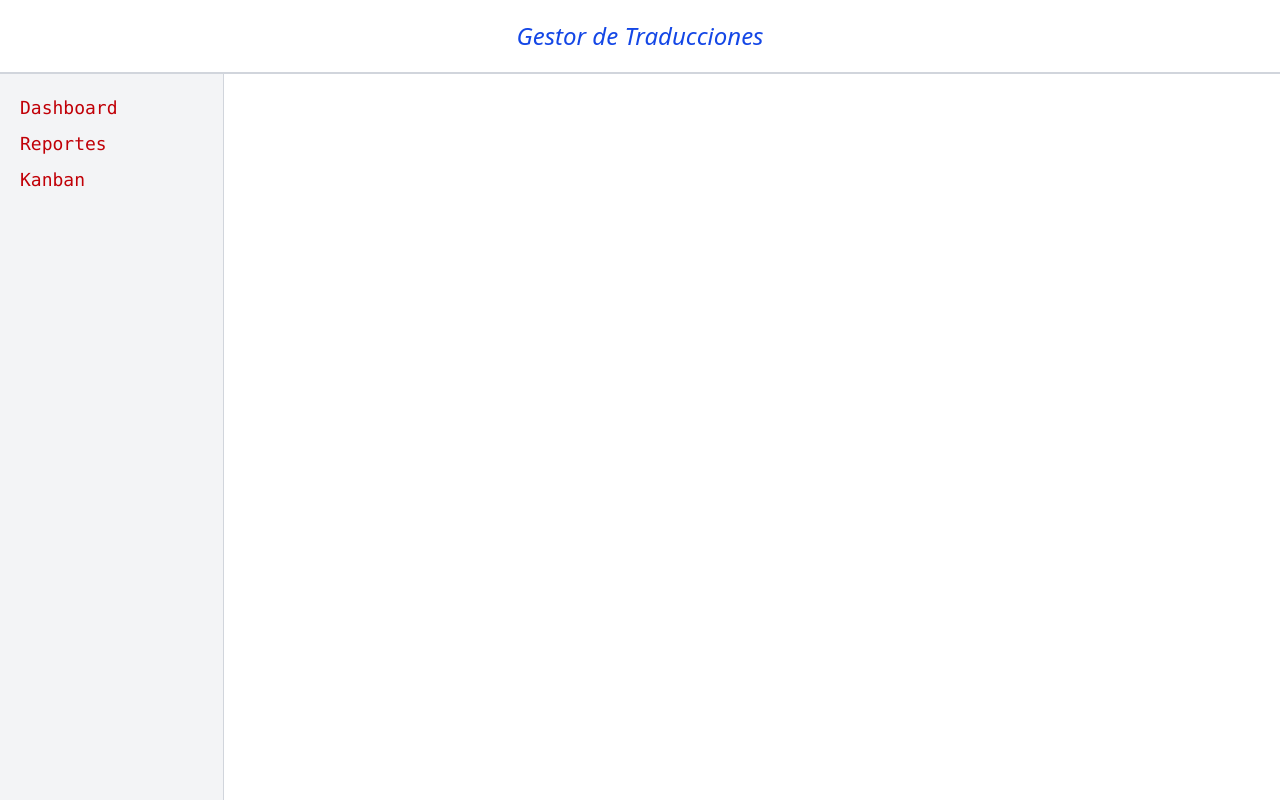
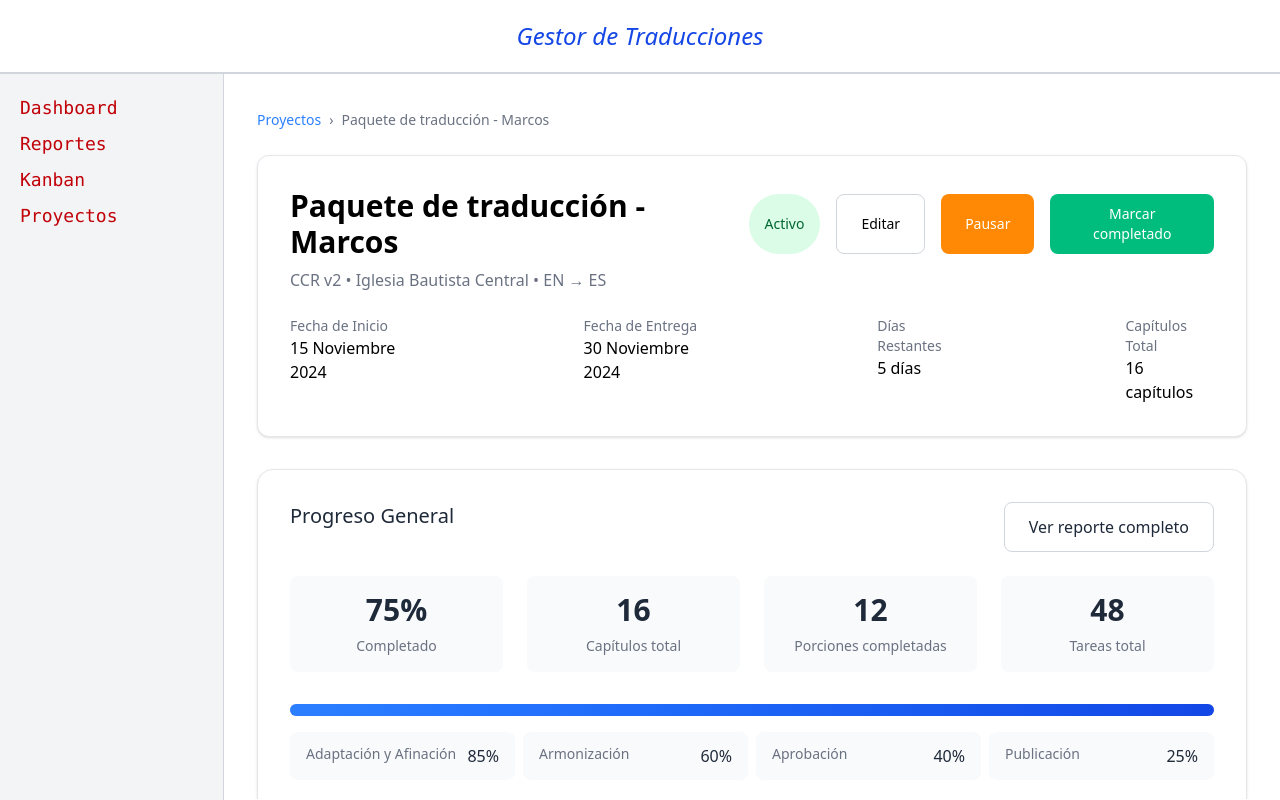
Before and after one commit to idiomaspuentes/translation-teams, a React (Vite) app: page /proyectos in a window 1280 px wide. Built offline with nearby package versions, Linux system fonts and the light colour scheme.

Commit message:
Add Proyectos page and update routing; enhance BreadCrumbs and Layout components

```diff
--- a/src/App.jsx
+++ b/src/App.jsx
@@ -6,6 +6,7 @@ import Layout from "./components/Layout";
 import Reportes from "./pages/Reportes";
 import Kanban from "./pages/Kanban";
 import Dashboard from "./pages/Dashboard";
+import Proyectos from "./pages/Proyectos";
 
 const Translations = () => <h2>Lista de Traducciones</h2>;
 const Progress = () => <h2>Progreso del Equipo</h2>;
@@ -18,6 +19,7 @@ function App() {
           <Route path="/" element={<Dashboard />} />
           <Route path="/reportes" element={<Reportes />} />
           <Route path="/kanban" element={<Kanban />} />
+          <Route path="/proyectos" element={<Proyectos />} />
         </Routes>
       </Layout>
     </BrowserRouter>
--- a/src/components/BreadCrumbs.jsx
+++ b/src/components/BreadCrumbs.jsx
@@ -6,16 +6,16 @@ export default function BreadCrumbs({ links, tituloActual }) {
           <>
             <a
               href={l.link}
-              className="text-blue-500 hover:underline cursor-pointer"
+              className="text-blue-500 text-sm hover:underline cursor-pointer"
             >
               {l.titulo}
             </a>
-            <span className="text-gray-500">›</span>
+            <span className="text-gray-500 text-sm">›</span>
           </>
         );
       })}
 
-      <h1 className="text-gray-500">{tituloActual}</h1>
+      <h1 className="text-gray-500 text-sm">{tituloActual}</h1>
     </div>
   );
 }
--- a/src/components/Layout.jsx
+++ b/src/components/Layout.jsx
@@ -17,9 +17,38 @@ const Layout = ({ children }) => {
         <aside className="w-56 bg-gray-100 p-5 text-red-700 overflow-y-auto border-r border-solid border-gray-300 font-mono text-lg">
           <nav>
             <ul className="list-none">
-              <li className="mb-2"><Link className="no-underline text-inherit hover:underline" to="/">Dashboard</Link></li>
-              <li className="mb-2"><Link className="no-underline text-inherit hover:underline" to="/reportes">Reportes</Link></li>
-              <li className="mb-2"><Link className="no-underline text-inherit hover:underline" to="/kanban">Kanban</Link></li>
+              <li className="mb-2">
+                <Link
+                  className="no-underline text-inherit hover:underline"
+                  to="/"
+                >
+                  Dashboard
+                </Link>
+              </li>
+              <li className="mb-2">
+                <Link
+                  className="no-underline text-inherit hover:underline"
+                  to="/reportes"
+                >
+                  Reportes
+                </Link>
+              </li>
+              <li className="mb-2">
+                <Link
+                  className="no-underline text-inherit hover:underline"
+                  to="/kanban"
+                >
+                  Kanban
+                </Link>
+              </li>
+              <li className="mb-2">
+                <Link
+                  className="no-underline text-inherit hover:underline"
+                  to="/proyectos"
+                >
+                  Proyectos
+                </Link>
+              </li>
             </ul>
           </nav>
         </aside>
--- a/src/components/ProgresoGeneralProyecto.jsx
+++ b/src/components/ProgresoGeneralProyecto.jsx
@@ -1,6 +1,6 @@
 export function ProgresoGeneralProyecto({ titulo, boton, porcentaje }) {
   return (
-    <div className=" bg-white p-8 w-full rounded-2xl shadow-sm border border-gray-200 m-6">
+    <div className=" bg-white p-8 w-full rounded-2xl shadow-sm border border-gray-200">
       <span className="flex justify-between">
         <h2 className="text-xl font-medium text-gray-800">{titulo}</h2>
         <div>
--- /dev/null
+++ b/src/pages/Proyectos.jsx
@@ -0,0 +1,43 @@
+import BreadCrumbs from "../components/BreadCrumbs";
+import EncabezadoProyecto from "../components/EncabezadoProyecto";
+import ProgresoGeneralProyecto from "../components/ProgresoGeneralProyecto";
+import DescripcionDelProyecto from "../components/DescripcionDelProyecto";
+
+function Proyectos() {
+  return (
+    <>
+      <div className="m-8">
+        <BreadCrumbs
+          links={[
+            {
+              titulo: "Proyectos",
+              link: "http://milink.com",
+            },
+          ]}
+          tituloActual={"Paquete de traducción - Marcos"}
+        />
+        <div className="mt-6">
+          <EncabezadoProyecto
+            subtitulo={"CCR v2 • Iglesia Bautista Central • EN → ES"}
+            fechaInicio={"15 Noviembre 2024"}
+            fechaEntrega={"30 Noviembre 2024"}
+            diasRestantes={"5 días"}
+            capitulosTotales={"16 capítulos"}
+          />
+        </div>
+        <div className="mt-8">
+          <ProgresoGeneralProyecto
+            titulo={"Progreso General"}
+            boton={"Ver reporte completo"}
+            porcentaje={"75%"}
+          />
+        </div>
+        <div className="mt-8">
+          <DescripcionDelProyecto />
+        </div>
+      </div>
+    </>
+  );
+}
+
+export default Proyectos;
```
